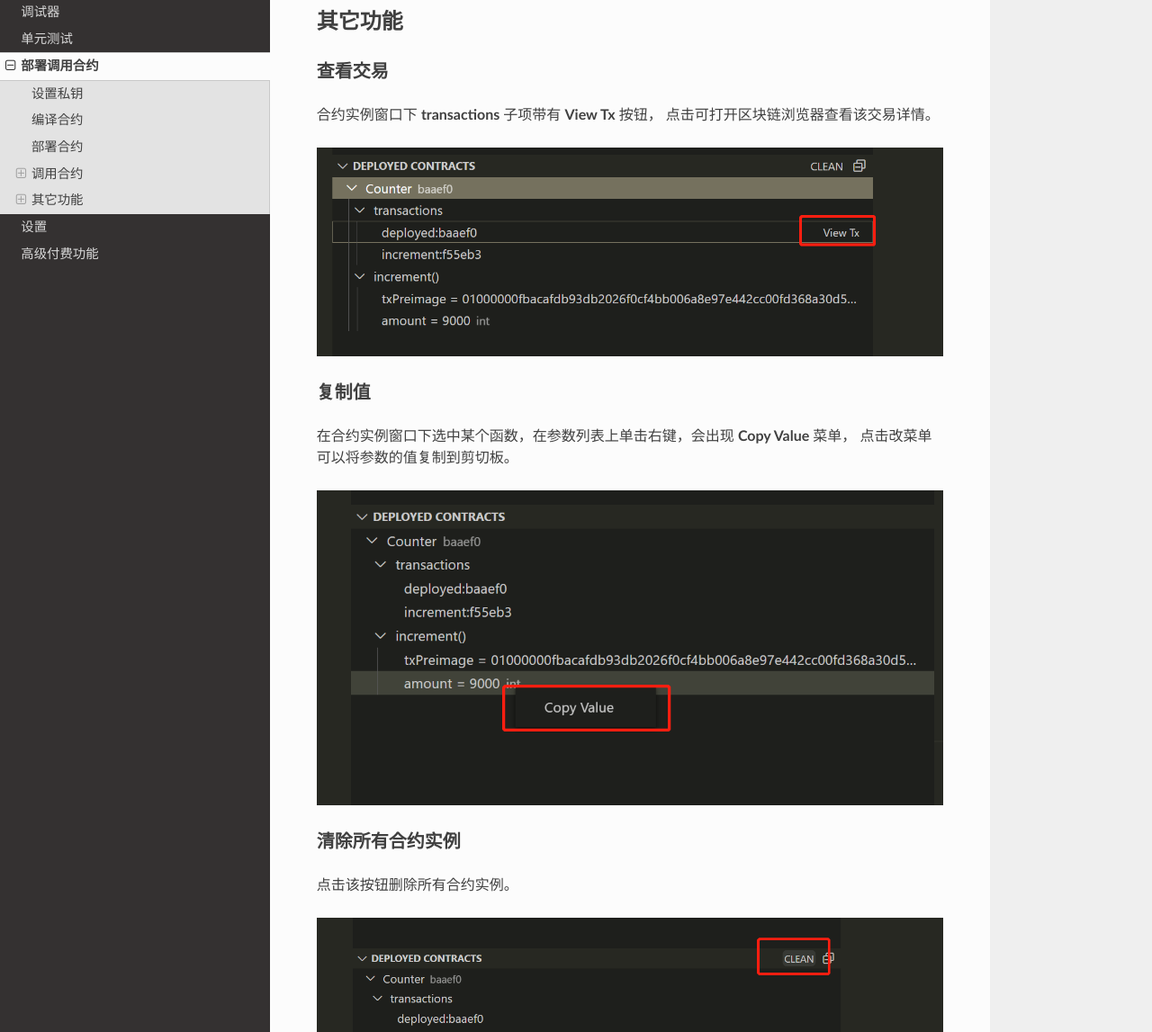
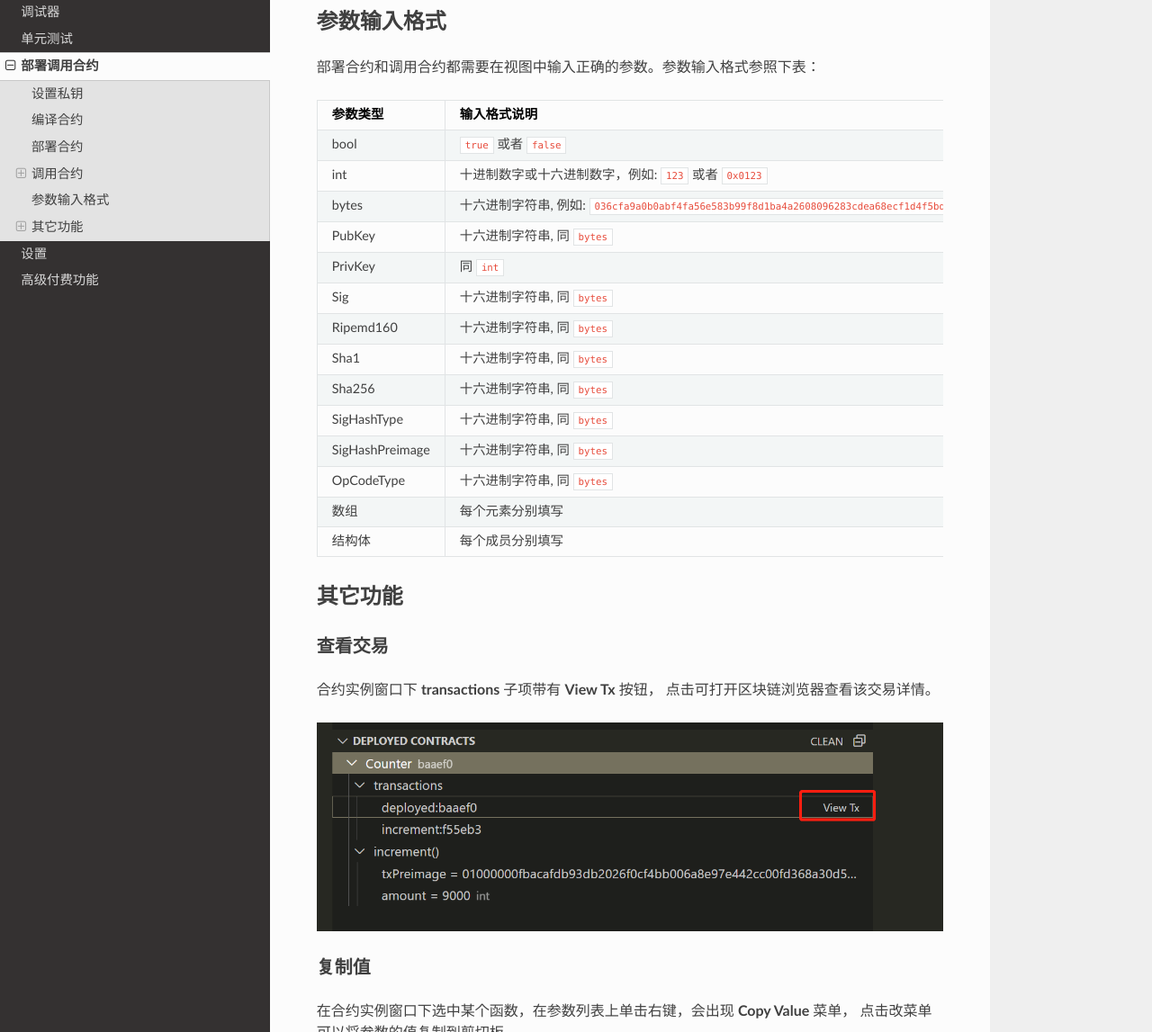
Before and after one commit to sCrypt-Inc/sCrypt-IDE-docs, a Sphinx documentation site: the page built from docs/deploy.rst, in a window 1280 px wide and 1400 px high, scrolled down 4832 px. Shown: the part 253-1400 px from the top of the window at 90% size. Built offline with Sphinx 7.4.7 and the Read the Docs theme 2.0.0, drawn with Linux system fonts in a browser that asks for light colours.

Commit message:
add deploy input format

```diff
--- a/docs/deploy.rst
+++ b/docs/deploy.rst
@@ -97,7 +97,6 @@ OpReturn输出         ``OpReturn`` : op_return后数据部分，asm 格式， `
 
     目前暂不支持合并其它输入来调用合约
 
-
 调用失败
 ----------------
 
@@ -106,6 +105,34 @@ OpReturn输出         ``OpReturn`` : op_return后数据部分，asm 格式， `
 .. image:: ./images/call_fail.gif
     :width: 100%
 
+
+
+
+
+
+参数输入格式
+===========================================
+
+部署合约和调用合约都需要在视图中输入正确的参数。参数输入格式参照下表：
+
+===============    ==============================================================================================================
+参数类型             输入格式说明
+===============    ==============================================================================================================
+bool               ``true`` 或者 ``false``
+int                十进制数字或十六进制数字，例如: ``123`` 或者 ``0x0123``
+bytes              十六进制字符串, 例如: ``036cfa9a0b0abf4fa56e583b99f8d1ba4a2608096283cdea68ecf1d4f5bdefeb1f``
+PubKey             十六进制字符串, 同 ``bytes``
+PrivKey            同 ``int``
+Sig                十六进制字符串, 同 ``bytes``
+Ripemd160          十六进制字符串, 同 ``bytes``
+Sha1               十六进制字符串, 同 ``bytes``
+Sha256             十六进制字符串, 同 ``bytes``
+SigHashType        十六进制字符串, 同 ``bytes``
+SigHashPreimage    十六进制字符串, 同 ``bytes``
+OpCodeType         十六进制字符串, 同 ``bytes``
+数组                每个元素分别填写
+结构体              每个成员分别填写
+===============    ==============================================================================================================
 
 
 
```
Also changed, not shown: 3 other files.
